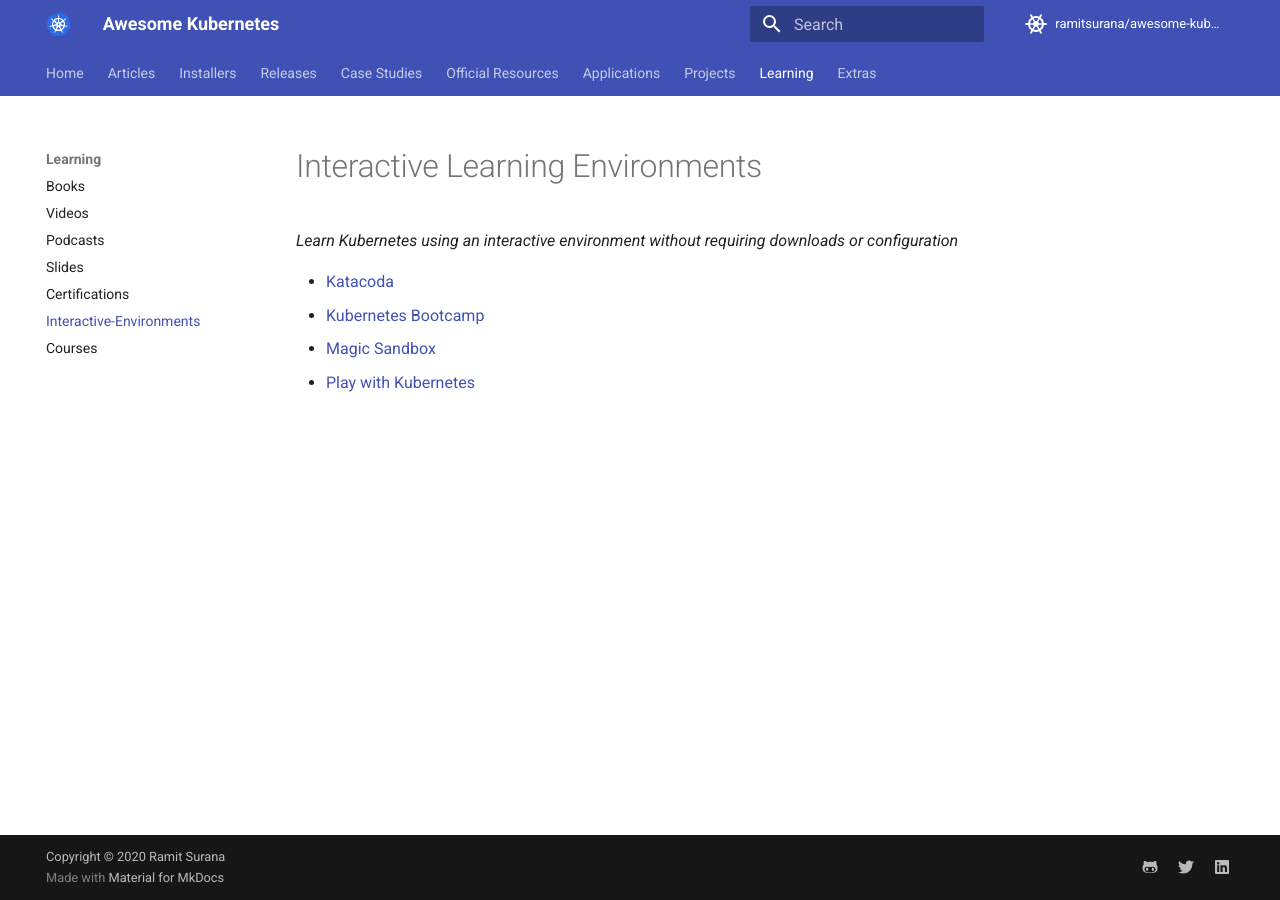
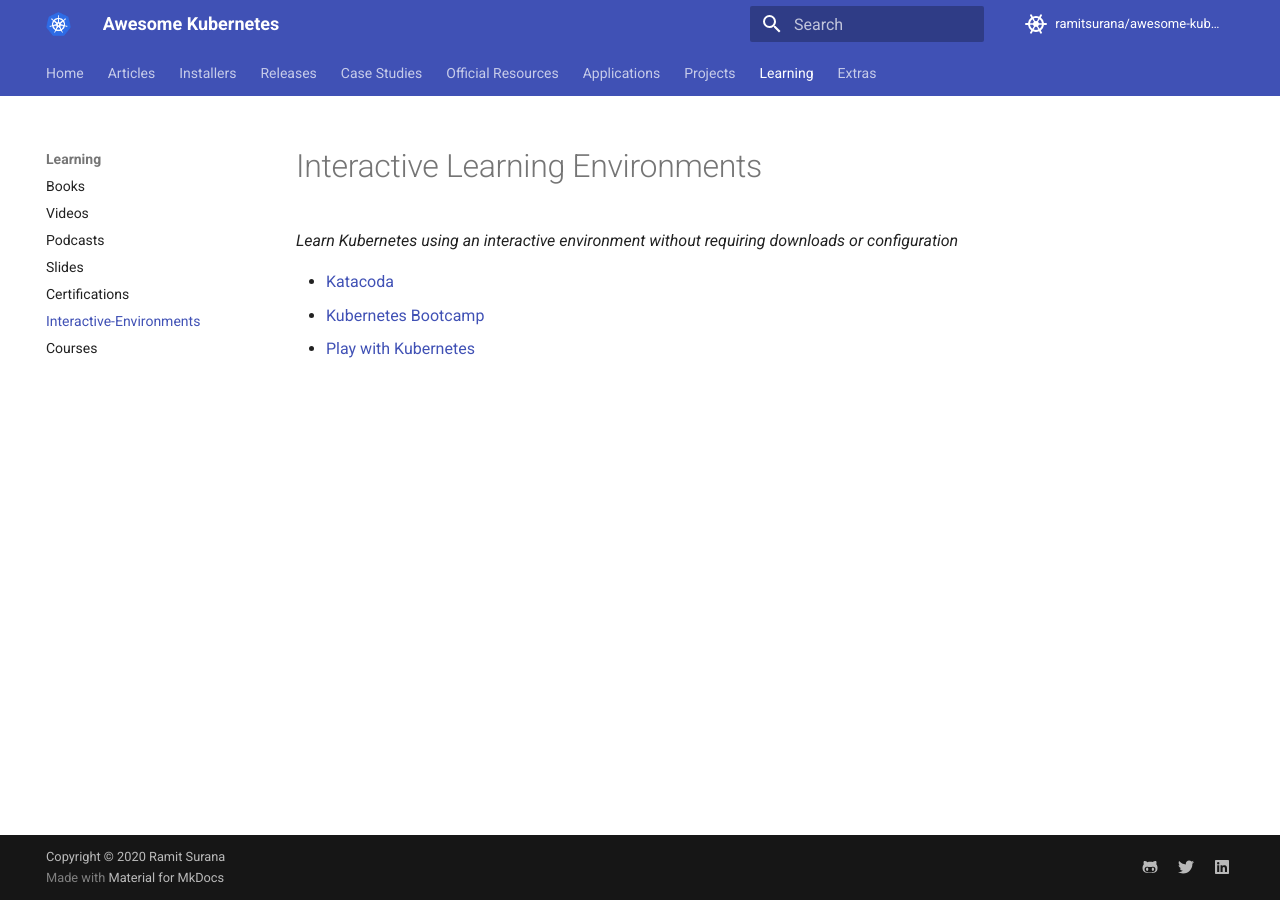
Before and after one commit to ramitsurana/awesome-kubernetes, an MkDocs documentation site: the page built from docs/learning-resources/interactive-environments.md, in a window 1280 px wide. Built offline with MkDocs 1.6.1 and Material for MkDocs 9.7.7, drawn with Linux system fonts in a browser that asks for light colours; comment, search, counter and statistics services are not loaded.

Commit message:
fix broken links 4

```diff
--- a/docs/learning-resources/interactive-environments.md
+++ b/docs/learning-resources/interactive-environments.md
@@ -5,5 +5,4 @@ Interactive Learning Environments
 
 * [Katacoda](http://www.katacoda.com/courses/kubernetes)
 * [Kubernetes Bootcamp](http://kubernetesbootcamp.github.io/kubernetes-bootcamp/)
-* [Magic Sandbox](https://magicsandbox.com/)
 * [Play with Kubernetes](http://labs.play-with-k8s.com/)
```
